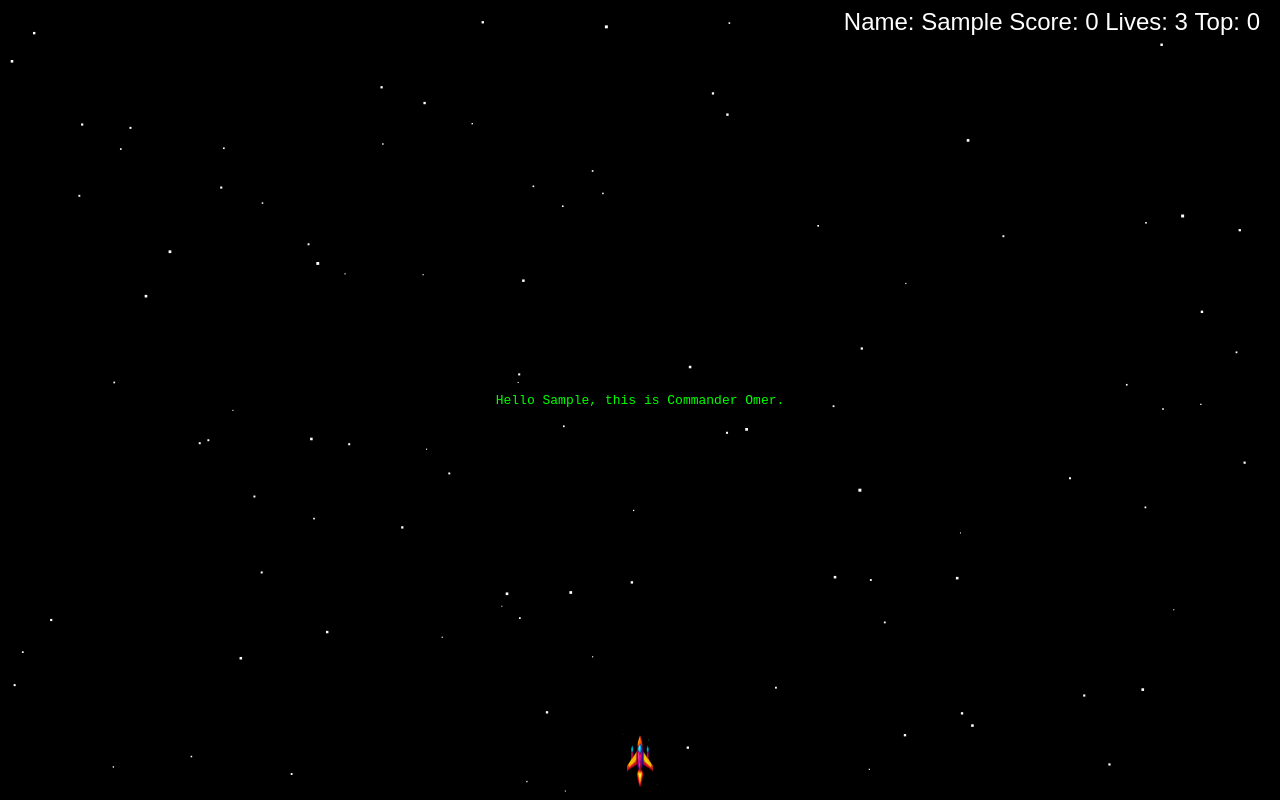
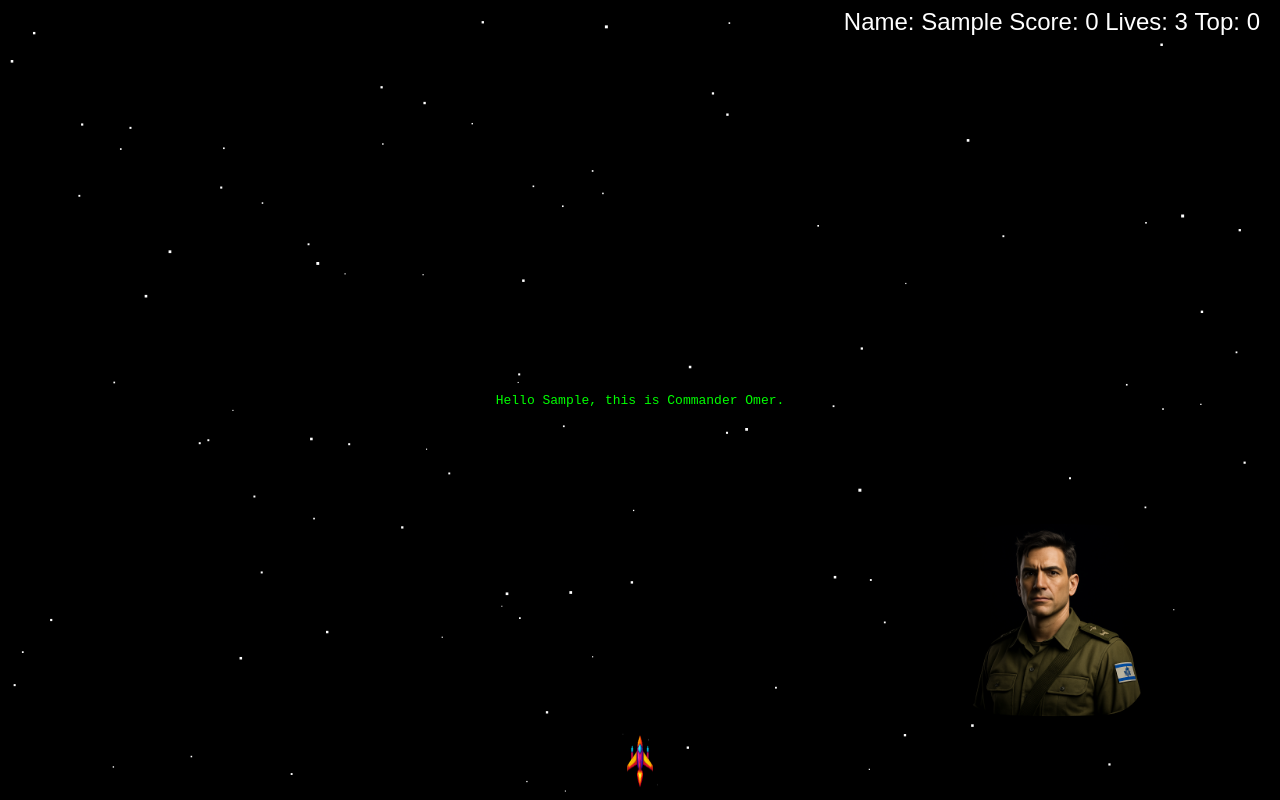
Before and after one commit to moshemery/TestG1, a plain HTML site: page index.html in a window 1280 px wide. Both pictures are taken after typing "Sample" into the empty fields and a click on the button "Start". Drawn offline with Linux system fonts and the light colour scheme.

Commit message:
deploy: 54a5458f49744473539e6cde4d5b845cd9b62e5f

```diff
--- a/dist/prefix.js
+++ b/dist/prefix.js
@@ -12,6 +12,7 @@ import { isMobile } from './config.js';
 export let prefixActive = false;
 export function showPrefixStory(playerName, onComplete, enemyName = DEFAULT_ENEMY_NAME) {
     const container = document.getElementById('prefix-container');
+    const commandImg = document.getElementById('command-image');
     if (!container) {
         onComplete();
         return;
@@ -20,6 +21,8 @@ export function showPrefixStory(playerName, onComplete, enemyName = DEFAULT_ENEM
     let index = 0;
     container.innerHTML = '';
     container.style.display = 'block';
+    if (commandImg)
+        commandImg.style.opacity = '1';
     const next = () => {
         if (index >= prefixStory.length) {
             if (!isMobile) {
@@ -31,6 +34,8 @@ export function showPrefixStory(playerName, onComplete, enemyName = DEFAULT_ENEM
                         window.removeEventListener('keydown', startHandler);
                         container.style.display = 'none';
                         prefixActive = false;
+                        if (commandImg)
+                            commandImg.style.opacity = '0';
                         onComplete();
                     }
                 };
@@ -39,6 +44,8 @@ export function showPrefixStory(playerName, onComplete, enemyName = DEFAULT_ENEM
             else {
                 container.style.display = 'none';
                 prefixActive = false;
+                if (commandImg)
+                    commandImg.style.opacity = '0';
                 onComplete();
             }
             return;
@@ -52,5 +59,5 @@ export function showPrefixStory(playerName, onComplete, enemyName = DEFAULT_ENEM
         index++;
         setTimeout(next, 3000);
     };
-    next();
+    setTimeout(next, 500);
 }
--- a/index.html
+++ b/index.html
@@ -33,6 +33,16 @@
       display: none;
       z-index: 10;
     }
+    #command-image {
+      position: absolute;
+      right: 10%;
+      bottom: 10%;
+      width: 200px;
+      pointer-events: none;
+      opacity: 0;
+      transition: opacity 0.5s ease;
+      z-index: 9;
+    }
   </style>
 </head>
 <body>
@@ -45,6 +55,7 @@
     </form>
   </div>
   <div id="prefix-container"></div>
+  <img id="command-image" src="resources/commander.png" alt="Commander" />
     <div id="scoreboard" style="position:absolute; top:10%; left:50%; transform:translateX(-50%); padding:20px; display:none;">
       <table id="score-table"></table>
     </div>
```
